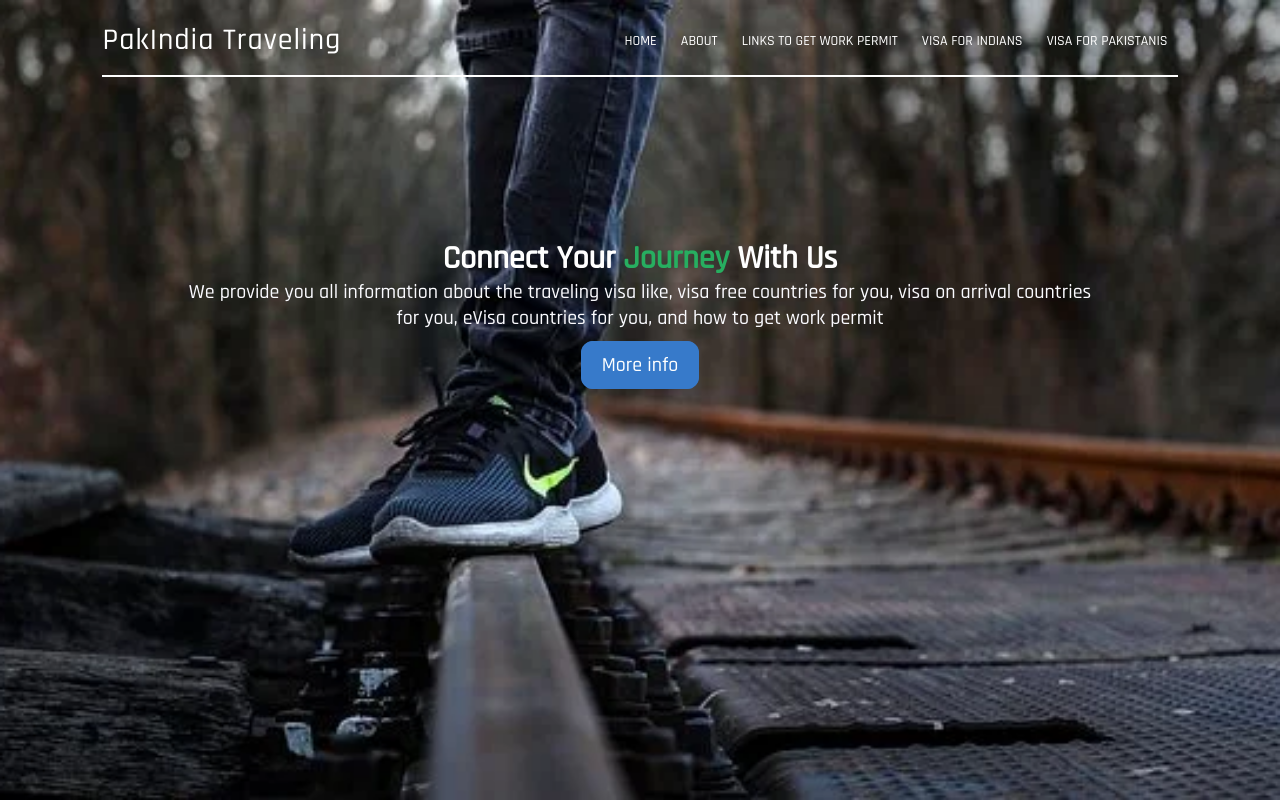
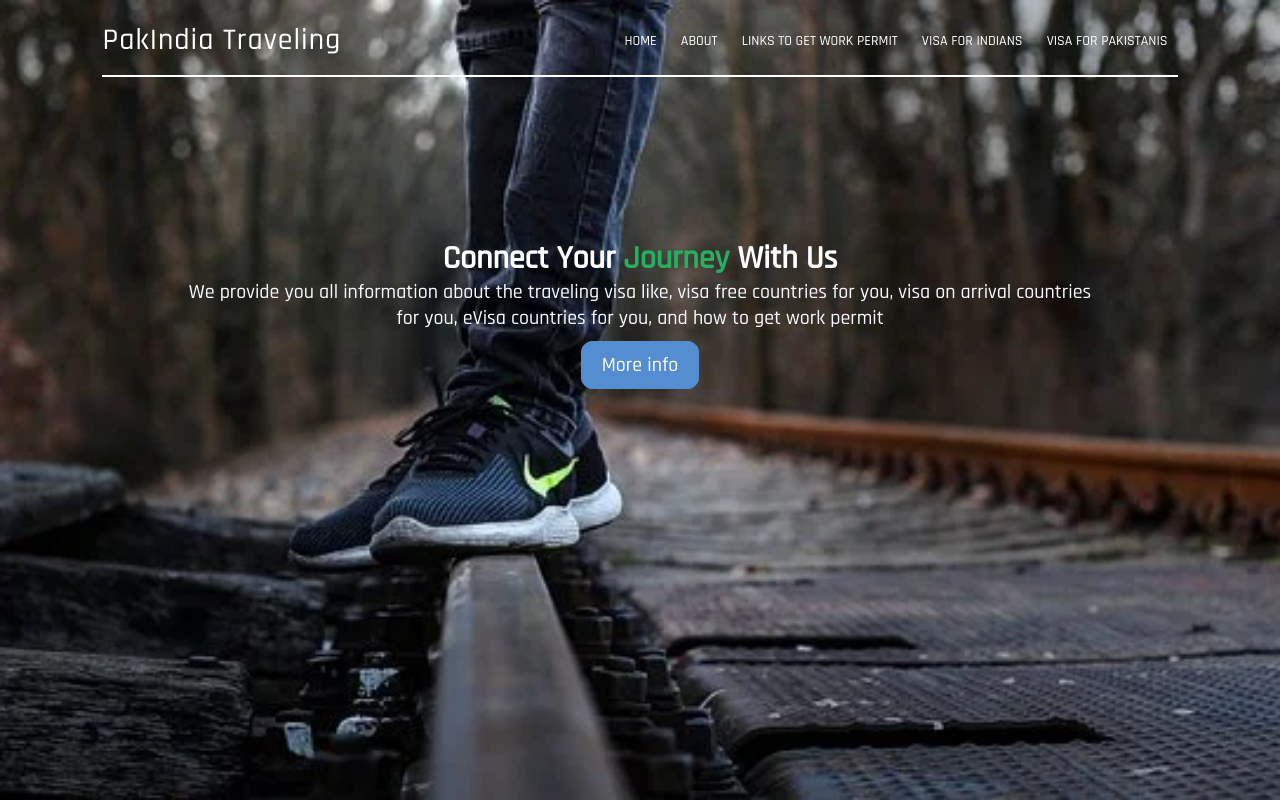
Before and after one commit to kassar1977/pitraveling.github.io, a plain HTML site: page index.html in a window 1280 px wide. Drawn offline with Linux system fonts and the light colour scheme.

Commit message:
Update main.css

```diff
--- a/main.css
+++ b/main.css
@@ -76,10 +76,10 @@
 .main-text a{
     text-decoration: none;
     font-size: 20px;
-    border: 1px solid #377ACA;
+    border: 1px solid #548DD0;
     border-radius: 12px;
     padding: 10px 20px 10px 20px;
-    background-color: #377ACA;
+    background-color: #548DD0;
     color: #fff;
 }
 
```
